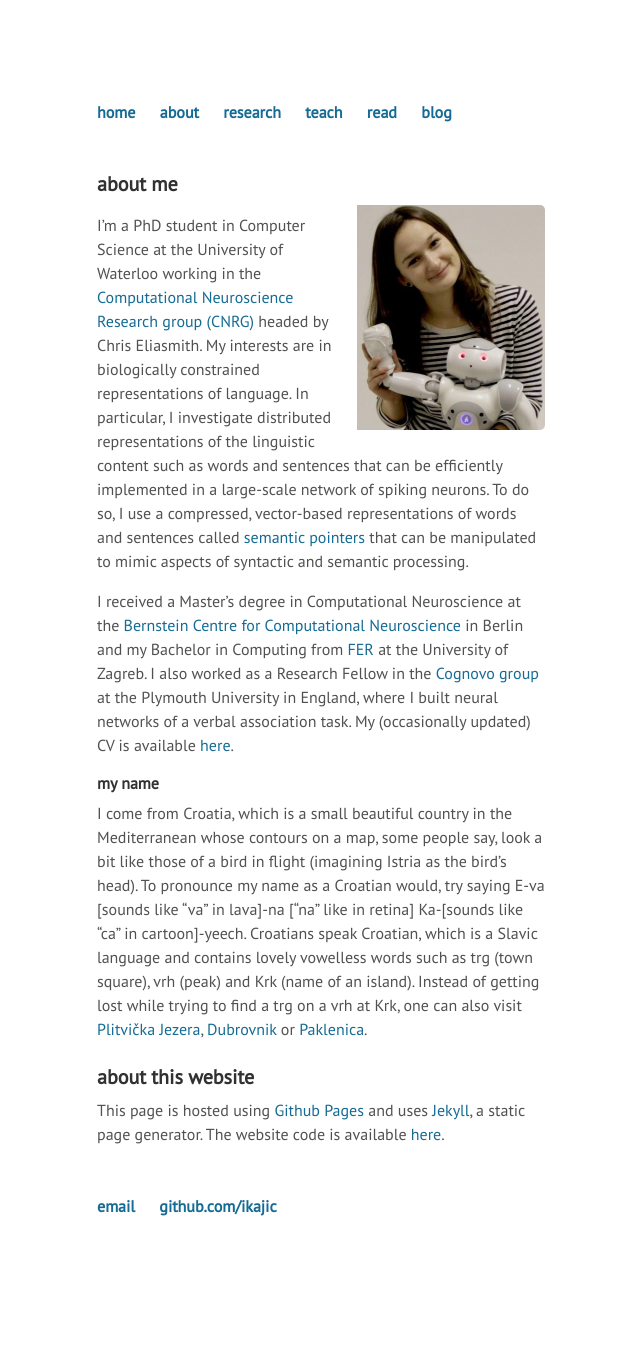
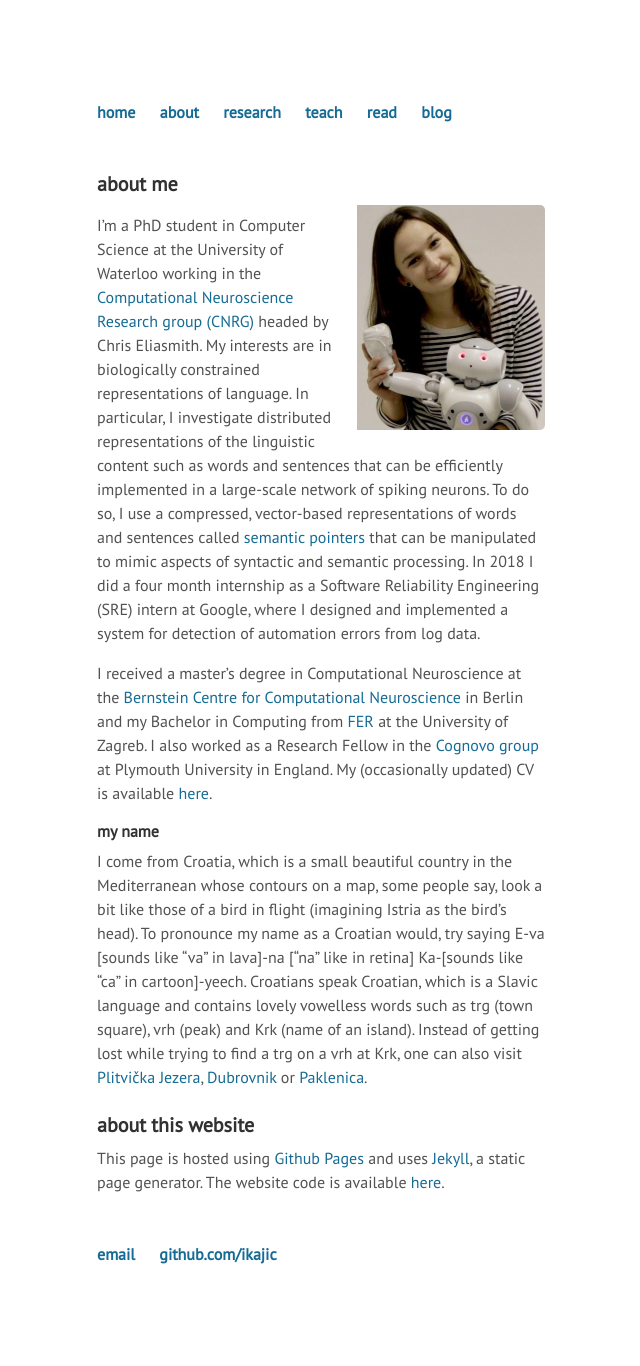
Before and after one commit to ikajic/ikajic.github.io, a Jekyll site: the page built from about.md, in a window 1280 px wide. Shown: the whole page, without its empty margins (319-959 px from the left). Built offline with Jekyll 4.4.1, drawn with Linux system fonts in a browser that asks for light colours; before the commit the page ends 1318 px from its top, so only the background shows below that.

Commit message:
Update CV

```diff
--- a/about.md
+++ b/about.md
@@ -16,14 +16,17 @@
 To do so, I use a compressed, vector-based representations of words and
 sentences called [semantic pointers](http://compneuro.uwaterloo.ca/research/spa.html) that can be manipulated to mimic aspects of
 syntactic and semantic processing.
+In 2018 I did a four month internship as a Software Reliability Engineering
+(SRE) intern at Google, where I designed and implemented a system for
+detection of automation errors from log data.
 
-I received a Master's degree in Computational Neuroscience at the [Bernstein
+I received a master's degree in Computational Neuroscience at the [Bernstein
 Centre for Computational Neuroscience](https://www.bccn-berlin.de/Home/) in
 Berlin and my Bachelor in Computing from [FER](http://www.fer.unizg.hr/) at
 the University of Zagreb. I also worked as a Research Fellow in the [Cognovo
-group](http://cognovo.eu/) at the Plymouth University in England, where
-I built neural networks of a verbal association task. My (occasionally updated) CV is available
-[here](https://github.com/ikajic/ikajic.github.io/raw/master/files/cv.pdf).
+group](http://cognovo.eu/) at Plymouth University in England.
+My (occasionally updated) CV is available
+[here](http://compneuro.uwaterloo.ca/files/ivana-cv-nov18.pdf){:target="_new"}.
 
 
 #### my name
```
